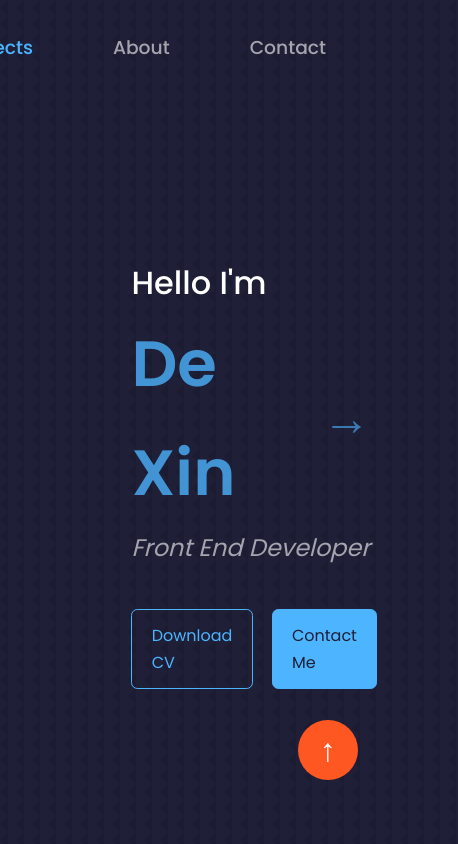
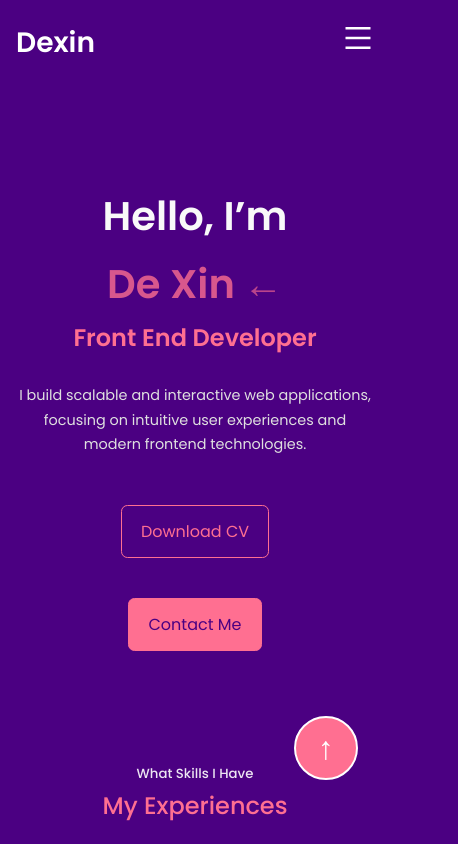
Before and after one commit to deinv-ui/DeXin-Portfolio, a React (Create React App) app: page / in a window 390 px wide. Shown: the top 844 px of the page, 458 px wide, since content can reach past the window. Built offline with nearby package versions, Linux system fonts and the light colour scheme.

Commit message:
Improve layout, style and mobile view

```diff
--- a/package.json
+++ b/package.json
@@ -12,7 +12,8 @@
     "react-icons": "4.3.1",
     "react-scripts": "^5.0.1",
     "swiper": "8.0.7",
-    "swiper.js": "1.0.0"
+    "swiper.js": "1.0.0",
+    "three": "^0.169.0"
   },
   "devDependencies": {
     "@babel/runtime": "7.13.8",
--- /dev/null
+++ b/src/backgroundAnimation.css
@@ -0,0 +1,32 @@
+.animated-background {
+  position: absolute;
+  top: 0;
+  left: 0;
+  width: 100%;
+  height: 100vh;
+  background: linear-gradient(270deg, #ff7e5f, #feb47b);
+  background-size: 400% 400%;
+  animation: gradientMove 15s ease infinite;
+  z-index: -1; /* Ensure it stays in the background */
+}
+
+@keyframes gradientMove {
+  0% {
+    background-position: 0% 50%;
+  }
+  50% {
+    background-position: 100% 50%;
+  }
+  100% {
+    background-position: 0% 50%;
+  }
+}
+
+.content {
+  position: relative;
+  z-index: 1;
+  color: white;
+  text-align: center;
+  padding-top: 20vh;
+  font-family: "Arial", sans-serif;
+}
--- a/src/components/contact/Contact.jsx
+++ b/src/components/contact/Contact.jsx
@@ -52,7 +52,12 @@ class Contact extends Component {
               </a>
             </div>
           </div>
-          <form ref={this.form} onSubmit={this.sendEmail} action="">
+          <form
+            className="contact_form"
+            ref={this.form}
+            onSubmit={this.sendEmail}
+            action=""
+          >
             <input
               type="text"
               name="name"
--- a/src/components/contact/contact.css
+++ b/src/components/contact/contact.css
@@ -4,11 +4,22 @@
   grid-template-columns: 30% 58%;
   gap: 12%;
 }
+
+.contact_form {
+  background-color: var(
+    --color-bg-variant
+  ); /* Set background color for the form */
+  padding: 2rem; /* Add padding to the form */
+  border-radius: 1.2rem; /* Add rounded corners */
+  box-shadow: 0 4px 15px rgba(0, 0, 0, 0.1); /* Subtle shadow for depth */
+}
+
 .contact__options {
   display: flex;
   flex-direction: column;
   gap: 1.2rem;
 }
+
 .contact__option {
   background: var(--color-bg-variant);
   padding: 1.2rem;
@@ -17,45 +28,65 @@
   border: 1px solid transparent;
   transition: var(--transition);
 }
+
 .contact__option:hover {
   background: transparent;
   border-color: var(--color-primary-variant);
 }
+
 .contact__option-icon {
   font-size: 1.5rem;
   margin-bottom: 0.5rem;
 }
+
 .contact__option a {
   margin-top: 0.7rem;
   display: inline-block;
   font-size: 0.8rem;
 }
+
 /* ================ FORM ================= */
-
 form {
   display: flex;
   flex-direction: column;
   gap: 1.2rem;
 }
+
 input,
 textarea {
   width: 100%;
   padding: 1.5rem;
-  border-radius: 0.5rem;
-  background: transparent;
+  border-radius: 0.5rem; /* Rounded corners */
+  background: var(--color-white); /* Background color for input and textarea */
   border: 2px solid var(--color-primary-variant);
   resize: none;
-  color: var(--color-white);
+  color: var(--color-text); /* Text color */
+  font-size: 1rem; /* Increased font size for readability */
+  transition: border-color var(--transition), background var(--transition); /* Transition for border color and background */
+}
+
+/* Add hover styles for input and textarea */
+input:hover,
+textarea:hover {
+  border-color: var(--color-primary);
+  cursor: pointer; /* Indicate user can interact */
+}
+
+/* Add focus styles for input and textarea */
+input:focus,
+textarea:focus {
+  border-color: var(--color-primary); /* Highlight border on focus */
+  outline: none; /* Remove default outline */
 }
 
 /* ================ MEDIA QUERIES (MEDIUM DEVICES) ============= */
-
 @media screen and (max-width: 1024px) {
   .contact__container {
     grid-template-columns: 1fr;
     gap: 2rem;
   }
 }
+
 /* ================ MEDIA QUERIES (SMALL DEVICES) ============= */
 @media screen and (max-width: 600px) {
   .contact__container {
--- a/src/components/header/Header.jsx
+++ b/src/components/header/Header.jsx
@@ -1,4 +1,4 @@
-import { Component } from "react";
+import React, { Component } from "react";
 import CTA from "./CTA";
 import ME from "../../assets/Head_Pic.jpg";
 import HeaderSocials from "./HeaderSocials";
@@ -8,19 +8,26 @@ class Header extends Component {
   render() {
     return (
       <header>
-        <div className="container header__container">
+        <div className="header__container">
           <div className="wrapper_description">
-            <h5>Hello I'm</h5>
-            <a href="#about" className="name-link">
-              <h1>De Xin</h1>
-              <span className="arrow">→</span>
-            </a>
-            <div className="text-light">Front End Developer</div>
+            <h1 className="intro-text">
+              Hello, I’m{" "}
+              <a href="#about" className="name-link">
+                De Xin
+                <span className="arrow">←</span>
+              </a>
+            </h1>
+            <h2 className="role-title">Front End Developer</h2>
+            <p className="description">
+              I build scalable and interactive web applications, focusing on
+              intuitive user experiences and modern frontend technologies.
+            </p>
+            <CTA />
           </div>
-          <CTA />
-          <div className="header__socials">
+
+          {/* <div className="header__socials">
             <HeaderSocials />
-          </div>
+          </div> */}
         </div>
       </header>
     );
--- a/src/components/header/header.css
+++ b/src/components/header/header.css
@@ -1,79 +1,50 @@
-header {
-  height: 100vh;
-  padding-top: 10rem;
-  padding-left: 7rem;
-  overflow: hidden;
-}
-
+/* Container and layout */
 .header__container {
-  margin-top: 4.5rem;
+  padding-left: 5rem;
+  margin-top: 5rem;
   text-align: left;
   height: 100%;
   position: relative;
+  display: flex;
+  justify-content: space-between; /* Align description left and profile right */
+  align-items: center;
 }
 
-.wrapper_description h1 {
+/* Text styling */
+.intro-text {
   font-size: 4rem;
-  font-weight: 800;
+  font-weight: bold;
+  color: #f9f9f9; /* Light text color */
 }
 
-.wrapper_description h5 {
+.role-title {
   font-size: 2rem;
+  font-weight: 900;
+  color: var(--color-primary);
 }
 
-.text-light {
-  font-style: italic;
-  font-size: 1.5rem;
+.description {
+  font-size: 1.2rem;
+  color: #e0e0e0; /* Lighter white color */
+  margin-top: 2.5rem;
+  max-width: 500px;
 }
 
-.cta {
-  margin-top: 2.5rem;
-  display: flex;
-  gap: 1.2rem;
-  justify-content: left;
+/* Blinking effect for name link */
+.name-link {
+  color: var(--color-primary);
+  text-decoration: none;
+  display: inline-flex;
+  align-items: center;
+  font-weight: bold;
+  animation: blink 0.9s infinite;
 }
 
-.header__socials {
-  flex-direction: column;
-  align-items: center;
-  gap: 1rem; /* Increased gap for better spacing */
-  position: absolute;
-  bottom: 5rem; /* Move it higher by increasing this value */
-  right: 0;
-}
-
-.header__socials svg {
-  width: 2rem; /* Increased icon size */
-  height: 2rem; /* Increased icon size */
-}
-
-.header__socials::after {
-  content: "";
-  width: 1px;
-  height: 3rem; /* Increased height for better visibility */
-  background: var(--color-primary);
-  margin-top: 0.5rem; /* Add spacing above the line */
-}
-
-.me {
-  background: linear-gradient(var(--color-primary), transparent);
-  width: 22rem;
-  height: 30rem;
-  position: absolute;
-  left: calc(50% - 11rem);
-  margin-top: 4rem;
-  border-radius: 12rem 12rem 0 0;
-  overflow: hidden;
-  padding: 5rem 1.5rem 1.5rem 1.5rem;
-}
-
-.scroll__down {
-  position: absolute;
-  right: -2.3rem;
-  bottom: 5rem;
-  transform: rotateZ(90deg);
-  font-weight: 200;
-  font-size: 0.9rem;
+.arrow {
+  font-size: 2.5rem;
+  margin-left: 0.5rem;
+  transition: transform 0.3s;
+  animation: blink 0.9s infinite;
 }
 
 @keyframes blink {
@@ -86,25 +57,9 @@ header {
   }
 }
 
-.name-link {
-  color: var(--color-primary);
-  text-decoration: none;
-  display: inline-flex;
-  align-items: center;
-  position: relative;
-  transition: color 0.3s;
-  animation: blink 0.9s infinite;
-}
-
-.arrow {
-  font-size: 3rem;
-  margin-left: 0.5rem;
-  transition: transform 0.3s;
-  animation: blink 0.9s infinite;
-}
-
+/* Hover effect */
 .name-link:hover {
-  color: #ffa500;
+  color: #ffc107;
   animation: none;
 }
 
@@ -112,20 +67,77 @@ header {
   transform: translateX(5px);
 }
 
-/* ================ MEDIA QUERIES (MEDIUM DEVICES) ============= */
+/* Profile picture styling */
+.profile-pic-container {
+  position: relative;
+  margin-right: 2rem;
+}
+
+.profile-pic {
+  width: 350px;
+  height: auto;
+  border-radius: 50%;
+  box-shadow: 0 10px 30px rgba(0, 0, 0, 0.5);
+}
+
+/* CTA styling */
+.cta {
+  margin-top: 3rem;
+  gap: 2.5rem;
+  display: flex;
+}
+
+/* Responsive design */
 @media screen and (max-width: 1024px) {
-  header {
-    height: 68vh;
+  .header__container {
+    flex-direction: column;
+    align-items: center;
+    text-align: center;
+    padding-left: 0; /* Remove left padding for smaller screens */
+  }
+
+  .intro-text {
+    font-size: 3rem; /* Adjust font size for smaller screens */
+  }
+
+  .role-title {
+    font-size: 1.5rem; /* Adjust font size for smaller screens */
+  }
+
+  .description {
+    font-size: 1rem; /* Adjust font size for smaller screens */
+    max-width: 100%; /* Full width for smaller screens */
+  }
+
+  .profile-pic {
+    width: 250px; /* Adjust profile picture size */
   }
 }
 
-/* ================ MEDIA QUERIES (SMALL DEVICES) ============= */
 @media screen and (max-width: 600px) {
-  header {
-    height: 100vh;
+  .header__container {
+    height: auto;
+    padding: 1rem; /* Add padding for mobile */
   }
-  .header__socials,
-  .scroll__down {
-    display: none;
+
+  .header__socials {
+    display: none; /* Hide social icons for mobile */
+  }
+
+  .intro-text {
+    font-size: 2.5rem; /* Further reduce font size */
+  }
+
+  .role-title {
+    font-size: 1.5rem; /* Adjust role title size */
+  }
+
+  .description {
+    font-size: 0.9rem; /* Adjust description size */
+    margin-top: 1.5rem; /* Reduce top margin */
+  }
+  .cta {
+    flex-direction: column; /* Stack buttons vertically */
+    align-items: center; /* Center buttons */
   }
 }
--- a/src/components/nav/Nav.jsx
+++ b/src/components/nav/Nav.jsx
@@ -4,12 +4,13 @@ import { AiOutlineUser } from "react-icons/ai";
 import { BiBook } from "react-icons/bi";
 import { RiServiceLine } from "react-icons/ri";
 import { BiMessageSquareDetail } from "react-icons/bi";
+import { AiOutlineMenu, AiOutlineClose } from "react-icons/ai"; // Importing hamburger icons
 import "./nav.css";
 
 class Nav extends Component {
   constructor() {
     super();
-    this.state = { active: "#projects" }; // Set default active link
+    this.state = { active: "#home", menuOpen: false }; // Added menuOpen state
     this.scrollToTop = this.scrollToTop.bind(this);
   }
 
@@ -17,10 +18,38 @@ class Nav extends Component {
     window.scrollTo({ top: 0, behavior: "smooth" });
   }
 
+  toggleMenu = () => {
+    this.setState((prevState) => ({ menuOpen: !prevState.menuOpen })); // Toggle menu
+  };
+
   render() {
     return (
       <>
         <nav>
+          <div className="navbar-brand">
+            <h3>
+              <strong>Dexin</strong>
+            </h3>
+          </div>
+
+          <div
+            className={`navbar-links ${this.state.menuOpen ? "active" : ""}`}
+          >
+            <a
+              onClick={() => this.setState({ active: "#home" })}
+              className={this.state.active === "#home" ? "active" : ""}
+              href="#home"
+            >
+              <h3>Home</h3>
+            </a>
+
+            <a
+              onClick={() => this.setState({ active: "#about" })}
+              className={this.state.active === "#about" ? "active" : ""}
+              href="#about"
+            >
+              <h3>About</h3>
+            </a>
             <a
               onClick={() => this.setState({ active: "#projects" })}
               className={this.state.active === "#projects" ? "active" : ""}
@@ -29,20 +58,20 @@ class Nav extends Component {
               <h3>Projects</h3>
             </a>
             <a
-            onClick={() => this.setState({ active: "#about" })}
-            className={this.state.active === "#about" ? "active" : ""}
-            href="#about"
-          >
-            <h3>About</h3>
-          </a>
-          <a
               onClick={() => this.setState({ active: "#contact" })}
               className={this.state.active === "#contact" ? "active" : ""}
               href="#contact"
             >
               <h3>Contact</h3>
             </a>
+          </div>
+
+          {/* Hamburger Menu Icon */}
+          <div className="menu-icon" onClick={this.toggleMenu}>
+            {this.state.menuOpen ? <AiOutlineClose /> : <AiOutlineMenu />}
+          </div>
         </nav>
+
         <button
           className="go-to-top-button"
           onClick={this.scrollToTop}
--- a/src/components/nav/nav.css
+++ b/src/components/nav/nav.css
@@ -1,11 +1,60 @@
 nav {
   width: 100%;
-  padding: 1rem 2rem;
+  padding: 1rem 5rem;
   z-index: 2;
-  position: static; /* Change from fixed to static */
   display: flex;
-  justify-content: flex-end;
+  justify-content: space-between;
+  align-items: center;
+  position: relative; /* Required for absolute positioning of menu icon */
+}
+
+.navbar-brand {
+  font-size: 1.5rem;
+  font-weight: bold;
+  color: white;
+}
+
+.navbar-links {
+  display: flex;
   gap: 1rem;
+  transition: max-height 0.3s ease; /* Transition for mobile menu */
+  overflow: hidden; /* Hide overflow for animation */
+}
+
+/* Mobile menu style */
+.navbar-links.active {
+  display: flex; /* Show the links when the menu is open */
+  flex-direction: column; /* Stack links vertically */
+  position: absolute; /* Position relative to nav */
+  top: 60px; /* Below the navbar */
+  left: 0; /* Align to the left */
+  right: 0; /* Stretch to the right */
+  background: var(--color-bg-variant); /* Background color for the menu */
+  z-index: 1; /* Ensure it’s on top of other content */
+}
+
+/* Icon for the hamburger menu */
+.menu-icon {
+  display: none; /* Hidden by default */
+  cursor: pointer; /* Change cursor to pointer */
+  font-size: 2rem; /* Size of the menu icon */
+  color: white; /* Icon color */
+}
+
+/* Responsive styles for mobile devices */
+@media (max-width: 768px) {
+  .navbar-links {
+    display: none; /* Hide links initially on small screens */
+    flex-direction: column; /* Stack links vertically */
+  }
+
+  .menu-icon {
+    display: block; /* Show hamburger icon */
+  }
+
+  nav {
+    padding: 1rem; /* Adjust padding for mobile */
+  }
 }
 
 nav a {
@@ -40,15 +89,16 @@ nav a:hover::after {
 nav a.active {
   color: var(--color-primary);
 }
+
 .go-to-top-button {
   z-index: 10;
   position: fixed;
-  bottom: 4rem; /* Position from the bottom */
-  right: 2rem; /* Position from the right */
-  background-color: #ff5722; /* Use your primary color */
+  bottom: 4rem;
+  right: 2rem;
+  background-color: var(--color-primary);
   padding: 30px;
   color: white;
-  border: none;
+  border: 2px solid white;
   border-radius: 50%;
   width: 50px;
   height: 50px;
@@ -61,5 +111,5 @@ nav a.active {
 }
 
 .go-to-top-button:hover {
-  background-color: var(--color-primary);
+  background-color: #ffc107;
 }
--- a/src/index.css
+++ b/src/index.css
@@ -1,5 +1,6 @@
 @import url("https://fonts.googleapis.com/css2?family=Poppins:wght@300;400;500;600&display=swap");
 @import url("./imagesVar.css");
+
 * {
   margin: 0;
   padding: 0;
@@ -9,30 +10,36 @@
   list-style: none;
   text-decoration: none;
 }
+
 :root {
-  --color-bg: #1f1f38;
-  --color-bg-variant: #2c2c6c;
-  --color-primary: #4db5ff;
-  --color-primary-variant: rgba(77, 181, 255, 0.4);
-  --color-white: #fff;
-  --color-light: rgba(255, 255, 255, 0.6);
+  --color-bg: #4b0082; /* Indigo */
+  --color-bg-variant: #0a0a2f; /* Dark Slate Blue */
+  --color-primary: #ff6f91; /* Soft Pink */
+  --color-secondary: #ffc107; /* Amber */
+  --color-white: #ffffff; /* White */
+  --color-light: rgba(255, 255, 255, 0.9); /* Very Light White */
+  --color-text: #333333; /* Dark Gray */
   --transition: all 400ms ease;
   --container-width-lg: 75%;
   --container-width-md: 86%;
   --container-width-sm: 90%;
 }
+
 html {
   scroll-behavior: smooth;
 }
+
 ::-webkit-scrollbar {
   display: none;
 }
+
 body {
   font-family: "Poppins", sans-serif;
   background: var(--color-bg);
   color: var(--color-white);
   line-height: 1.7;
-  background-image: var(--bg-texture);
+
+  /* Background with More Random Circles and Triangles */
 }
 
 /* ===================== GENERAL STYLES ================== */
@@ -41,6 +48,7 @@ body {
   width: var(--container-width-lg);
   margin: 0 auto;
 }
+
 h1,
 h2,
 h3,
@@ -49,31 +57,39 @@ h5,
 h6 {
   font-weight: 500;
 }
+
 h1 {
   font-size: 2.5rem;
 }
+
 section {
   margin-top: 8rem;
 }
+
 section > h2,
 section > h5 {
   text-align: center;
   color: var(--color-light);
 }
+
 section > h2 {
   color: var(--color-primary);
   margin-bottom: 3rem;
 }
+
 .text-light {
   color: var(--color-light);
 }
+
 a {
   color: var(--color-primary);
   transition: var(--transition);
 }
+
 a:hover {
   color: var(--color-white);
 }
+
 .btn {
   width: max-content;
   display: inline-block;
@@ -84,15 +100,18 @@ a:hover {
   border: 1px solid var(--color-primary);
   transition: var(--transition);
 }
+
 .btn:hover {
   background: var(--color-white);
   color: var(--color-bg);
   border-color: transparent;
 }
+
 .btn-primary {
   background: var(--color-primary);
   color: var(--color-bg);
 }
+
 img {
   display: block;
   width: 100%;
```
Also changed, not shown: 2 other files (tests, documents, lock files or other folders). Lines whose indentation alone changed are shown as unchanged.
